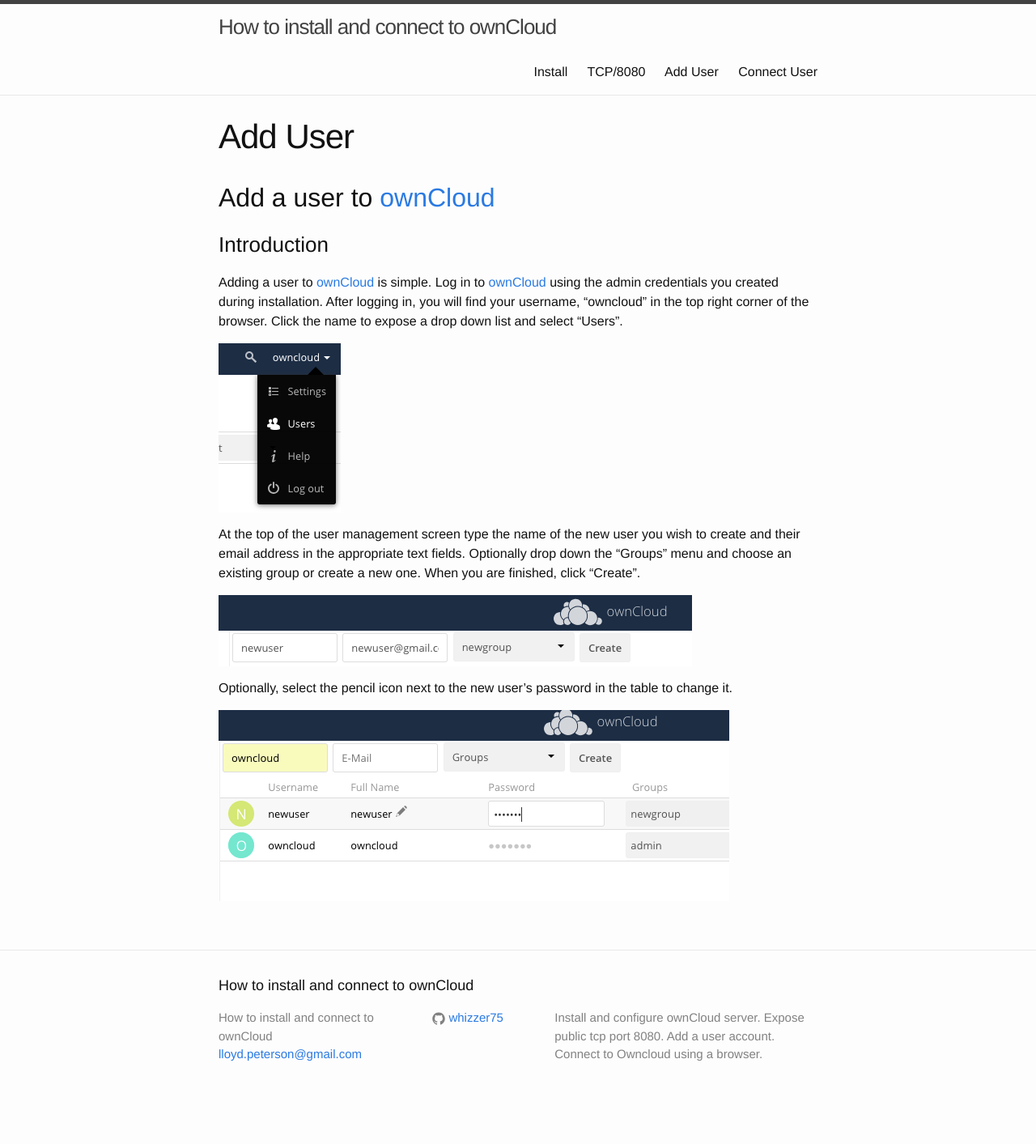
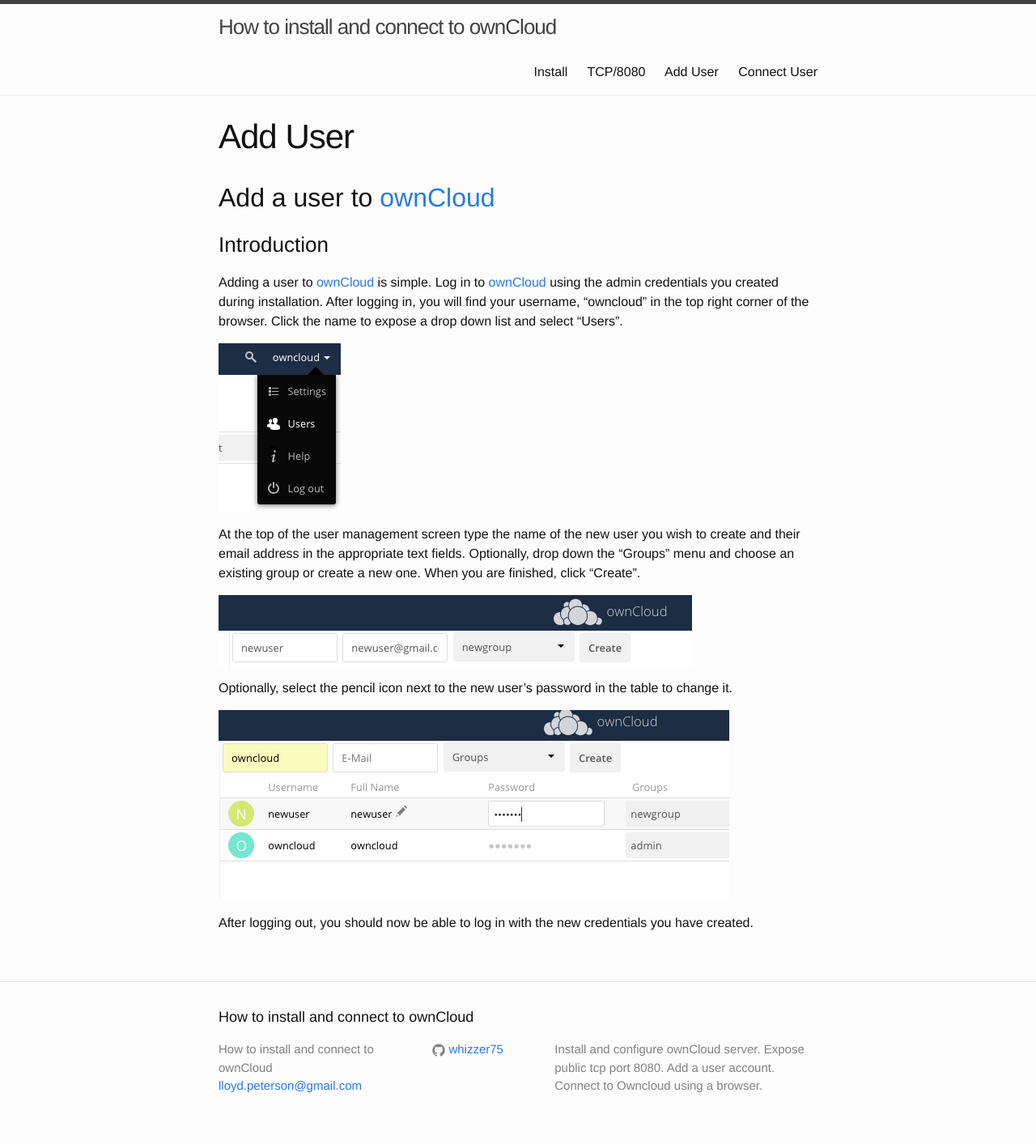
Before and after one commit to whizzer75/whizzer75.github.io, a Jekyll site: the page built from 3-add-user.md, in a window 1280 px wide. Shown: the whole page at 81% size. Built offline with Jekyll 4.4.1, drawn with Linux system fonts in a browser that asks for light colours; before the commit the page ends 1374 px from its top, so only the background shows below that.

Commit message:
added concluding sentence

```diff
--- a/3-add-user.md
+++ b/3-add-user.md
@@ -17,7 +17,7 @@
 
 At the top of the user management screen type the name of the new
 user you wish to create and their email address in the appropriate
-text fields. Optionally drop down the "Groups" menu and choose an
+text fields. Optionally, drop down the "Groups" menu and choose an
 existing group or create a new one. When you are finished, click
 "Create".
 
@@ -27,6 +27,9 @@
 in the table to change it.
 
 ![Change password][chg_pass]
+
+After logging out, you should now be able to log in with the
+new credentials you have created.
 
 [dropdown]: /images/dropdown.png
 [create_user]: /images/create_user.png
```
